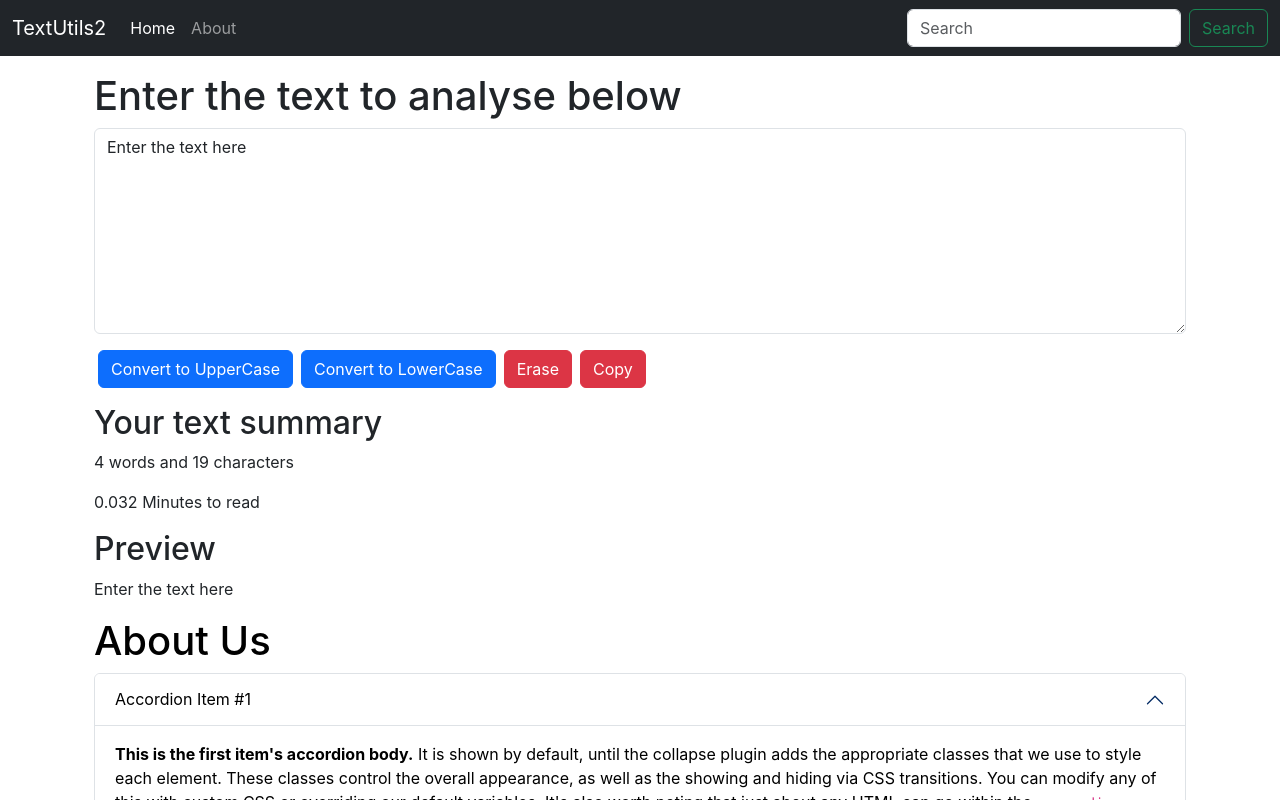
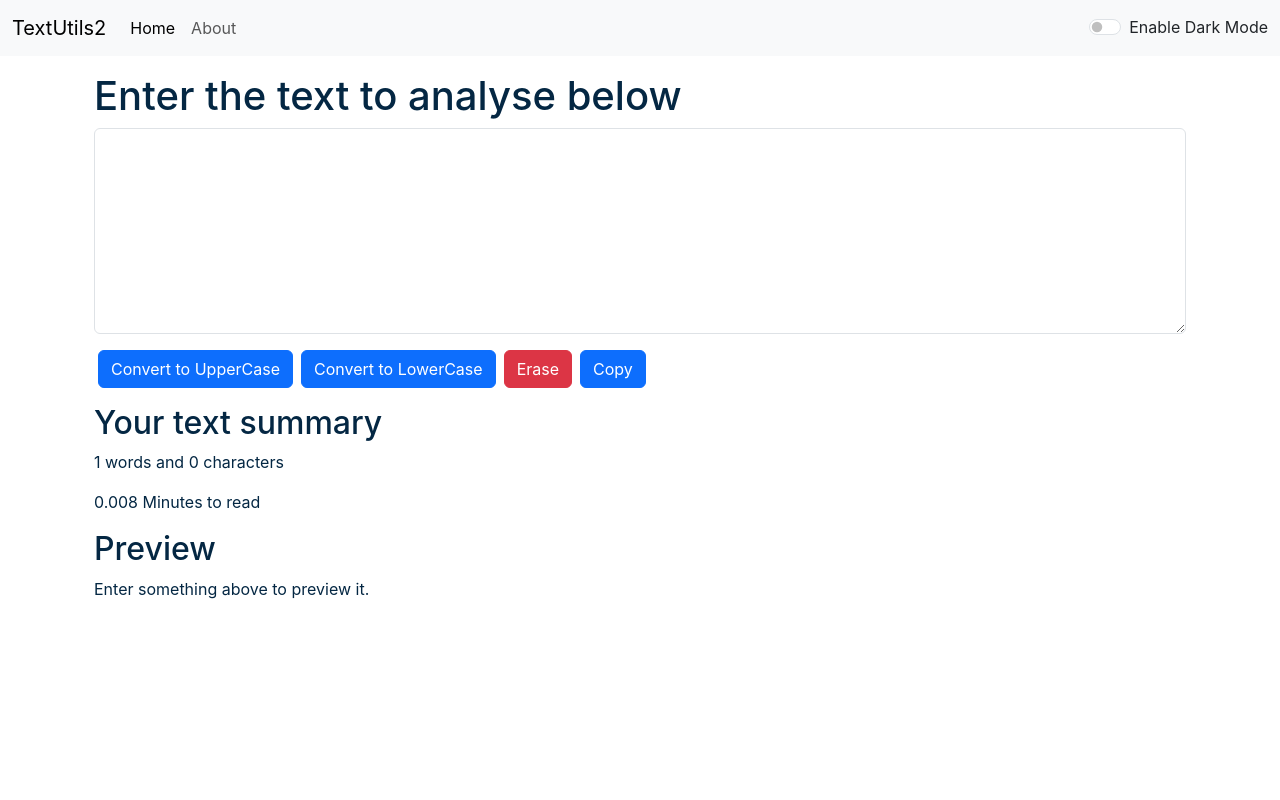
Before and after one commit to Krishna2217/TextUtils, a React (Create React App) app: page / in a window 1280 px wide. Shown: the top 800 px of the page. Built offline with nearby package versions, Linux system fonts and the light colour scheme.

Commit message:
Project completed

```diff
--- a/package.json
+++ b/package.json
@@ -8,7 +8,9 @@
     "@testing-library/user-event": "^13.5.0",
     "react": "^18.2.0",
     "react-dom": "^18.2.0",
+    "react-router-dom": "^5.3.4",
     "react-scripts": "5.0.1",
+    "router-dom": "^2.2.11",
     "web-vitals": "^2.1.4"
   },
   "scripts": {
--- a/public/index.html
+++ b/public/index.html
@@ -7,12 +7,12 @@
     <meta name="theme-color" content="#000000" />
     <meta
       name="description"
-      content="Web site created using create-react-app"
+      content="This is website which is used to change the text according to user required"
     />
     <link rel="apple-touch-icon" href="%PUBLIC_URL%/logo192.png" />
     <link rel="manifest" href="%PUBLIC_URL%/manifest.json" />
     <link href="https://cdn.jsdelivr.net/npm/bootstrap@5.3.0/dist/css/bootstrap.min.css" rel="stylesheet" integrity="sha384-9ndCyUaIbzAi2FUVXJi0CjmCapSmO7SnpJef0486qhLnuZ2cdeRhO02iuK6FUUVM" crossorigin="anonymous">
-    <title>React App</title>
+    <title>TextUtils - Home </title>
   </head>
   <script src="https://cdn.jsdelivr.net/npm/bootstrap@5.3.0/dist/js/bootstrap.bundle.min.js" integrity="sha384-geWF76RCwLtnZ8qwWowPQNguL3RmwHVBC9FhGdlKrxdiJJigb/j/68SIy3Te4Bkz" crossorigin="anonymous"></script>
   <body>
--- a/src/App.js
+++ b/src/App.js
@@ -1,17 +1,44 @@
-import logo from "./logo.svg";
+// import logo from "./logo.svg";
 import "./App.css";
 import Navbar from "./components/Navbar";
 import TextForm from "./components/TextForm";
-import About from "./components/About";
+import { useState } from "react";
+// import About from "./components/About";
+import Alert from "./components/Alert";
 
 function App() {
+  const [mode,setMode] = useState('light');// whether dark mode is enable or not
+  const [alert,setAlert] = useState(null);
+
+  const showAlert = (message, type)=>{
+    setAlert({
+      msg:message,
+      type:type
+    })
+    setTimeout(() => {
+      setAlert(null)
+    }, 1500);
+  }
+  const toggleMode = ()=>{
+    if(mode==='light'){
+      setMode('dark');
+      document.body.style.backgroundColor= '#042743';
+      showAlert("Dark mode has been enable ", "success")
+    }
+    else{
+      setMode('light');
+      document.body.style.backgroundColor= 'white';
+      showAlert("Light mode has been enable ", "success")
+    }
+  }
   return (
     <>
-      <Navbar title="TextUtils2"/>
+      <Navbar title="TextUtils2" mode={mode} toggleMode={toggleMode} />
+      <Alert alert={alert}/>
       <div className="container my-3">
-          <TextForm Heading ="Enter the text to analyse below"/>
+          <TextForm showAlert={showAlert} Heading ="Enter the text to analyse below" mode={mode} />
           {/* we kept in container so that it wiil keep it in center using container class*/}
-          <About/>
+          {/* <About/> */}
       </div>
     </>
   );
--- /dev/null
+++ b/src/components/Alert.js
@@ -0,0 +1,15 @@
+import React from 'react'
+
+
+export default function Alert(props) {
+    const capital = (word)=>{
+        const lower = word.toLowerCase();
+        return lower.charAt(0).toUpperCase()+lower.slice(1);
+    }
+    return (
+        props.alert && <div className={`alert alert-${props.alert.type} alert-dismissible fade show`} role="alert">
+            <strong>{capital(props.alert.type)}</strong> :{props.alert.msg}
+            {/* <button type="button" className="btn-close" data-bs-dismiss="alert" aria-label="Close"></button> */}
+        </div>
+    )
+}
--- a/src/components/Navbar.js
+++ b/src/components/Navbar.js
@@ -1,8 +1,9 @@
 import React from 'react'
+import { Link } from 'react-router-dom/cjs/react-router-dom.min'
 
 export default function Navbar(props) {
     return (
-    <nav className="navbar navbar-expand-lg navbar-dark bg-dark">
+    <nav className={`navbar navbar-expand-lg navbar-${props.mode} bg-${props.mode}`}>
     <div className="container-fluid">
         <a className="navbar-brand" href="/">{props.title}</a>
         <button className="navbar-toggler" type="button" data-bs-toggle="collapse" data-bs-target="#navbarSupportedContent" aria-controls="navbarSupportedContent" aria-expanded="false" aria-label="Toggle navigation">
@@ -17,10 +18,14 @@
             <a className="nav-link" href="/">About</a>
             </li>
         </ul>
-        <form className="d-flex" role="search">
+        {/* <form className="d-flex" role="search">
             <input className="form-control me-2" type="search" placeholder="Search" aria-label="Search"/>
             <button className="btn btn-outline-success" type="submit">Search</button>
-        </form>
+        </form> */}
+        <div className={`form-check form-switch text-${props.mode==="light"?"dark":"light"}`}>
+        <input className="form-check-input" onClick={props.toggleMode} type="checkbox" role="switch" id="flexSwitchCheckDefault"/>
+        <label className="form-check-label" htmlFor="flexSwitchCheckDefault">Enable Dark Mode</label>
+        </div>
         </div>
     </div>
     </nav>
--- a/src/components/TextForm.js
+++ b/src/components/TextForm.js
@@ -7,14 +7,17 @@
         // textChange("You have clicked on change change to upper")
         let newText = text.toUpperCase();
         textChange(newText);
+        props.showAlert("Converted to uppercase", "success");
     }
     const changeToLower =()=>{
         let newText = text.toLowerCase();
         textChange(newText);
+        props.showAlert("Converted to lowercase", "success");
     }
     const handleErase =()=>{
         let newText = '';
         textChange(newText);
+        props.showAlert("Text deleted", "success");
     }
     // const valueChanged = ()=>{ this will not allow to write in text area using event object
     //     console.log("Value changed");
@@ -23,6 +26,7 @@
         let text= document.getElementById('myBox');
         text.select();
         navigator.clipboard.writeText(text.value);
+        props.showAlert("Text copied to clipboard", "success");
     }
 
     const valueChanged = (event)=>{
@@ -30,29 +34,28 @@
         textChange(event.target.value);
     }
 
-
-    const [text,textChange]=useState("Enter the text here");
+    const [text,textChange]=useState("");
     // text= "new text"; wrong way to change text
     // setText("new text") correct way to change text
     return (
         <>
-            <div className="container">
+            <div className="container" style={{color:props.mode==='dark' ?'white':'#042743'}}>
                 <h1>{props.Heading}</h1>
                 <div className="mb-3">
 
-                    <textarea className="form-control" id="myBox" value={text}  onChange={valueChanged} rows="8" ></textarea>
+                <textarea className="form-control" id="myBox" value={text}  onChange={valueChanged} style={{backgroundColor:props.mode==='dark' ?'grey':'white',color:props.mode==='dark' ?'white':'#042743'}} rows="8" ></textarea>
                 </div>
                 <button className="btn btn-primary mx-1" onClick={changeToUpper}>Convert to UpperCase</button>
                 <button className="btn btn-primary mx-1" onClick={changeToLower}>Convert to LowerCase</button>
                 <button className="btn btn-danger mx-1" onClick={handleErase}>Erase</button>
-                <button className="btn btn-danger mx-1" onClick={handleCopy}>Copy</button>
+                <button className="btn btn-primary mx-1" onClick={handleCopy}>Copy</button>
             </div>
-            <div className="container my-3">
+            <div className="container my-3" style={{color:props.mode==='dark' ?'white':'#042743'}}>
                 <h2>Your text summary</h2>
                 <p>{text.split(" ").length} words and {text.length} characters</p>
                 <p>{0.008 * text.split(" ").length} Minutes to read</p>
                 <h2>Preview</h2>
-                <p>{text}</p>
+                <p>{text.length>0? text:"Enter something above to preview it."}</p>
             </div>
         </>
     )
```
Also changed, not shown: 1 other file (tests, documents, lock files or other folders).
